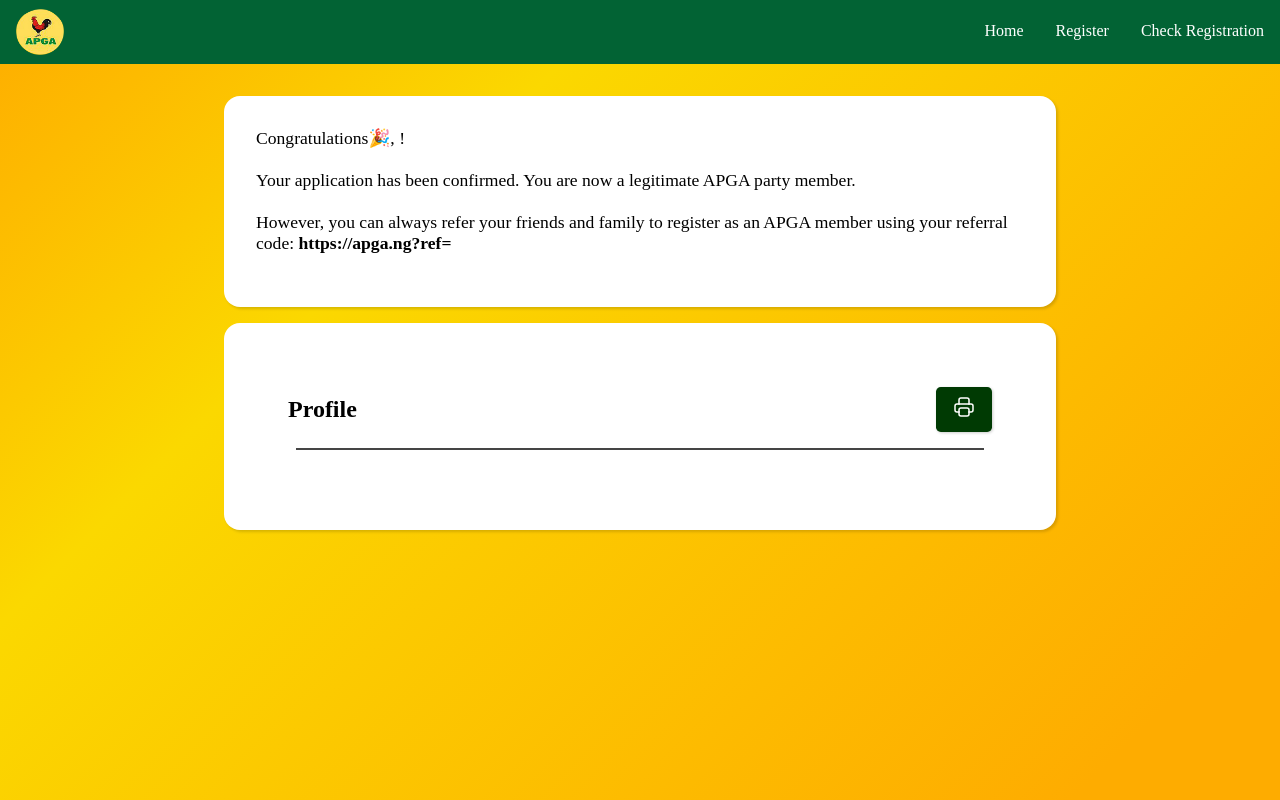
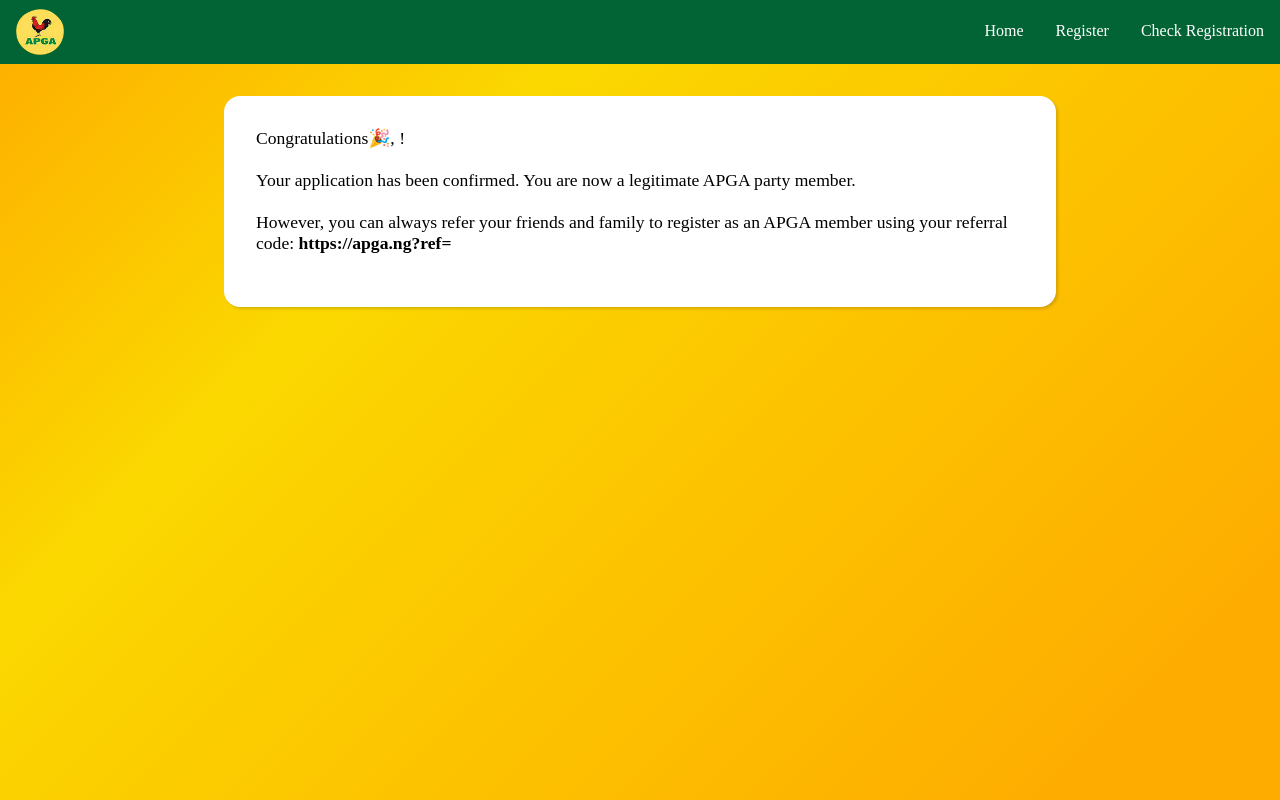
Before and after one commit to appcounty/apgaportal, a Next.js app: page /confirm in a window 1280 px wide. Built offline with nearby package versions, Linux system fonts and the light colour scheme.

Commit message:
removed printable display

```diff
--- a/src/pages/confirm/index.tsx
+++ b/src/pages/confirm/index.tsx
@@ -86,7 +86,7 @@
         ) : null}
       </div>
 
-      <Display items={items} title={`${name} Profile`} />
+      {/* <Display items={items} title={`${name} Profile`} /> */}
     </div>
   );
 };
```
